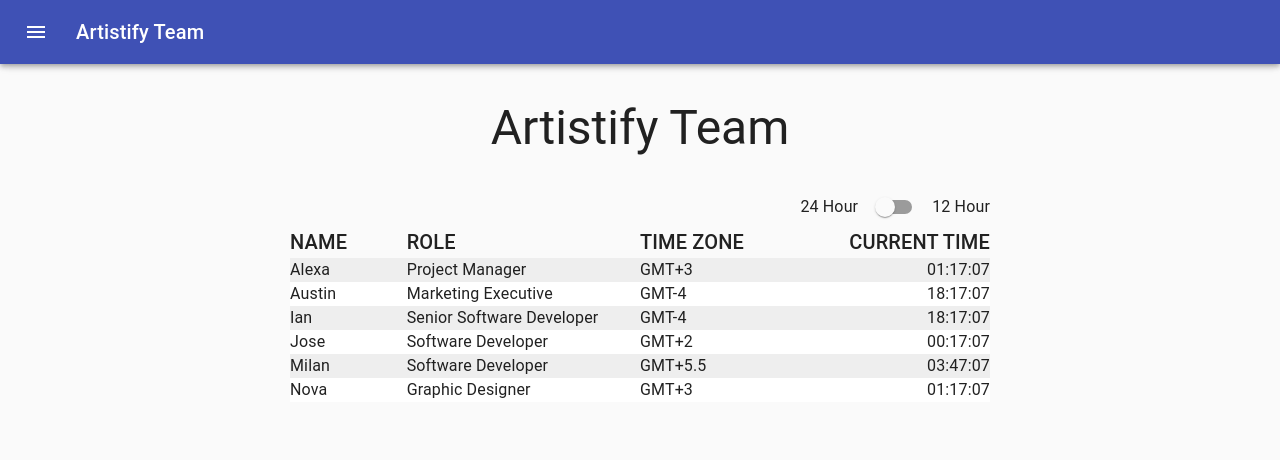
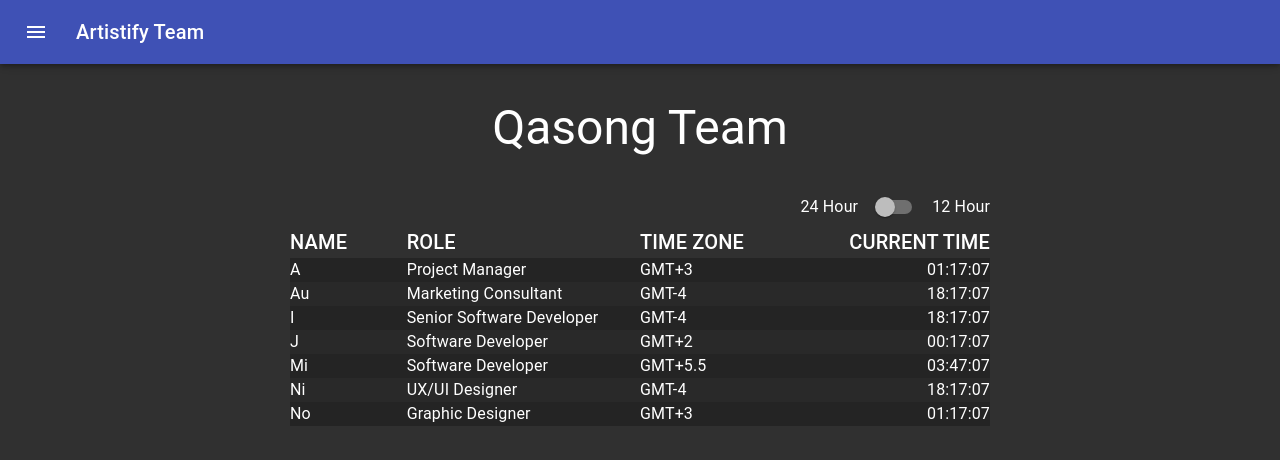
Before and after one commit to IanWalston/team-dashboard, a React app: page / in a window 1280 px wide. Shown: the top 460 px of the page. Built offline with nearby package versions, Linux system fonts and the light colour scheme.

Commit message:
name change

```diff
--- a/index.html
+++ b/index.html
@@ -8,7 +8,7 @@
 
     <link rel="shortcut icon" href="./favicon.ico" type="image/x-icon">
 
-    <meta property="og:title" content="Artistify Team Dashboard" />
+    <meta property="og:title" content="Qasong Team Dashboard" />
     <meta property="og:image" content="https://cdn.discordapp.com/attachments/762277813402599445/762404405416427580/logo-dark.png" />
     <meta property="og:description" content="Team roster, project links" />
     <meta property="og:url" content="https://ianwalston.github.io/team-dashboard/" />
--- a/src/App.js
+++ b/src/App.js
@@ -1,11 +1,13 @@
-import React, { useState, useEffect } from "react";
+import React from "react";
+import { createMuiTheme } from "@material-ui/core/styles";
+import { ThemeProvider } from "@material-ui/styles";
 
-import { Typography, Grid, Box, Switch, Link, FormGroup, FormControlLabel } from "@material-ui/core"
+import { Typography } from "@material-ui/core"
 import clsx from 'clsx';
 import { makeStyles, useTheme } from '@material-ui/core/styles';
-import CssBaseline from '@material-ui/core/CssBaseline';
 import AppBar from '@material-ui/core/AppBar';
 import Toolbar from '@material-ui/core/Toolbar';
+import { CssBaseline } from "@material-ui/core";
 
 import ListItem from '@material-ui/core/ListItem';
 import MenuIcon from '@material-ui/icons/Menu';
@@ -14,6 +16,13 @@ import Roster from './Components/Roster'
 import SideBar from './Components/SideBar'
 
 const drawerWidth = 240;
+
+const darkTheme = createMuiTheme({
+    palette: {
+
+        type: "dark",
+    },
+});
 
 
 const useStyles = makeStyles((theme) => ({
@@ -68,7 +77,7 @@ const useStyles = makeStyles((theme) => ({
 
 function ListItemLink(props) {
     return <ListItem button component="a" {...props} />;
-  }
+}
 
 export default function PersistentDrawerLeft() {
     const classes = useStyles();
@@ -85,6 +94,8 @@ export default function PersistentDrawerLeft() {
 
     return (
         <div className={classes.root}>
+    <ThemeProvider theme={darkTheme}>
+
             <CssBaseline />
             <AppBar
                 position="fixed"
@@ -107,7 +118,7 @@ export default function PersistentDrawerLeft() {
           </Typography>
                 </Toolbar>
             </AppBar>
-                <SideBar { ...{handleDrawerClose, handleDrawerOpen, open, setOpen, drawerWidth} }/>
+            <SideBar {...{ handleDrawerClose, handleDrawerOpen, open, setOpen, drawerWidth }} />
             <main
                 className={clsx(classes.content, {
                     [classes.contentShift]: open,
@@ -116,6 +127,7 @@ export default function PersistentDrawerLeft() {
                 <div className={classes.drawerHeader} />
                 <Roster />
             </main>
+            </ThemeProvider>
         </div>
     );
 }
--- a/src/Components/Roster.js
+++ b/src/Components/Roster.js
@@ -45,7 +45,7 @@ function Roster() {
     return (<Box style={wrapperStyle}>
 
         <Box mb={4}>
-            <Typography variant='h3' align='center'>Artistify Team</Typography>
+            <Typography variant='h3' align='center'>Qasong Team</Typography>
         </Box>
 
         <Grid component="label" container justify='flex-end' alignItems="center" spacing={1}>
@@ -74,7 +74,7 @@ function Roster() {
 
             {sortedPeople.map((person, i) => {
 
-                return <Grid style={{ background: i % 2 == 0 ? '#eee' : '#fff' }} container item>
+                return <Grid style={{ background: i % 2 == 0 ? '#242424' : '#292929' }} container item>
                     <Grid item xs={3} sm={2}>
                         <Typography>{person.name}</Typography>
                     </Grid>
--- a/src/links.json
+++ b/src/links.json
@@ -1,23 +1,13 @@
 [
     {
-        "name": "Artistify Web App",
-        "url": "https://artistify-2.appspot.com",
+        "name": "Qasong Web App",
+        "url": "https://qasong.appspot.com",
         "iconUrl": "https://cdn.discordapp.com/attachments/762277813402599445/762415685782470666/icon.png"
     },
     {
         "name": "Discord",
         "url": "https://discord.gg/PdhzRDJ",
         "iconUrl": "https://cdns.iconmonstr.com/wp-content/assets/preview/2018/240/iconmonstr-discord-1.png"
-    },
-    {
-        "name": "Facebook",
-        "url": "https://www.facebook.com/Artistify-App-109146857628636/?view_public_for=109146857628636",
-        "iconUrl": "https://cdns.iconmonstr.com/wp-content/assets/preview/2017/240/iconmonstr-facebook-6.png"
-    },
-    {
-        "name": "Instagram",
-        "url": "https://www.instagram.com/artistify_app/",
-        "iconUrl": "https://cdns.iconmonstr.com/wp-content/assets/preview/2012/240/iconmonstr-instagram-6.png"
     },
     {
         "name": "Project Board",
--- a/src/people.json
+++ b/src/people.json
@@ -1,38 +1,44 @@
 [
     {
         "id": 0,
-        "name": "Alexa",
+        "name": "A",
         "role": "Project Manager",
         "timezone": 3
     },
     {
         "id": 1,
-        "name": "Ian",
+        "name": "I",
         "role": "Senior Software Developer",
         "timezone": -4
     },
     {
         "id": 2,
-        "name": "Jose",
+        "name": "J",
         "role": "Software Developer",
         "timezone": 2
     },
     {
         "id": 3,
-        "name": "Milan",
+        "name": "Mi",
         "role": "Software Developer",
         "timezone": 5.5
     },
     {
         "id": 4,
-        "name": "Nova",
+        "name": "No",
         "role": "Graphic Designer",
         "timezone": 3
     },
     {
         "id": 5,
-        "name": "Austin",
-        "role": "Marketing Executive",
+        "name": "Au",
+        "role": "Marketing Consultant",
+        "timezone": -4
+    },
+    {
+        "id": 5,
+        "name": "Ni",
+        "role": "UX/UI Designer",
         "timezone": -4
     }
 ]
```
Also changed, not shown: bundle.js.
